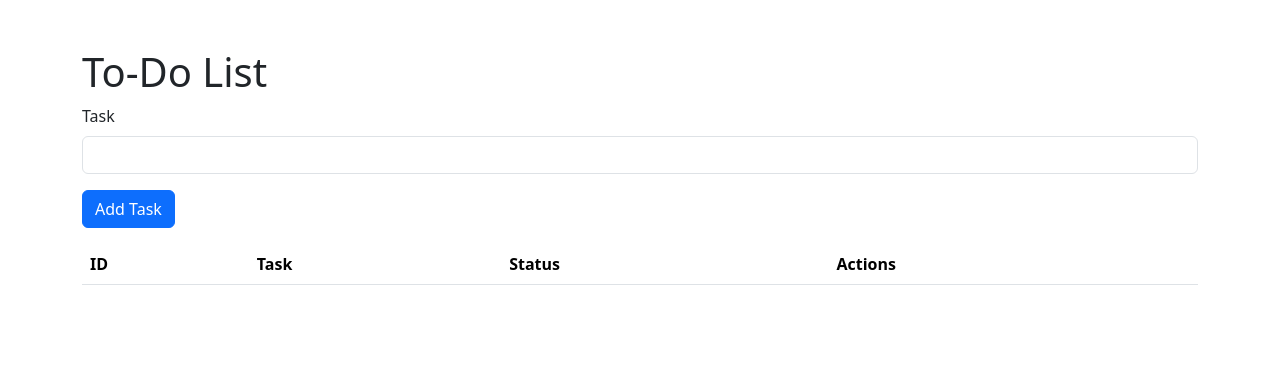
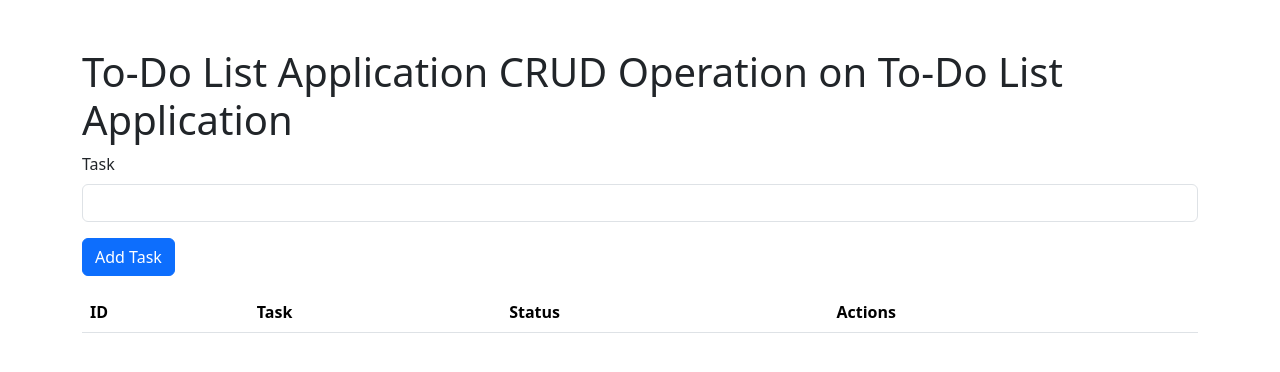
Before and after one commit to ambika-panchal/TODO, a plain HTML site: page index.html in a window 1280 px wide. Drawn offline with nearby package versions, Linux system fonts and the light colour scheme.

Commit message:
Update index.html

```diff
--- a/index.html
+++ b/index.html
@@ -3,13 +3,13 @@
 <head>
   <meta charset="UTF-8">
   <meta name="viewport" content="width=device-width, initial-scale=1.0">
-  <title>To-Do List</title>
+  <title>To-Do List Application CRUD Operation</title>
   <!-- Bootstrap CSS -->
   <link href="https://cdn.jsdelivr.net/npm/bootstrap@5.3.0-alpha1/dist/css/bootstrap.min.css" rel="stylesheet">
 </head>
 <body>
   <div class="container mt-5">
-    <h1>To-Do List</h1>
+    <h1>To-Do List Application  CRUD Operation on To-Do List Application</h1>
     <form id="todoForm">
       <div class="mb-3">
         <label for="taskInput" class="form-label">Task</label>
```
